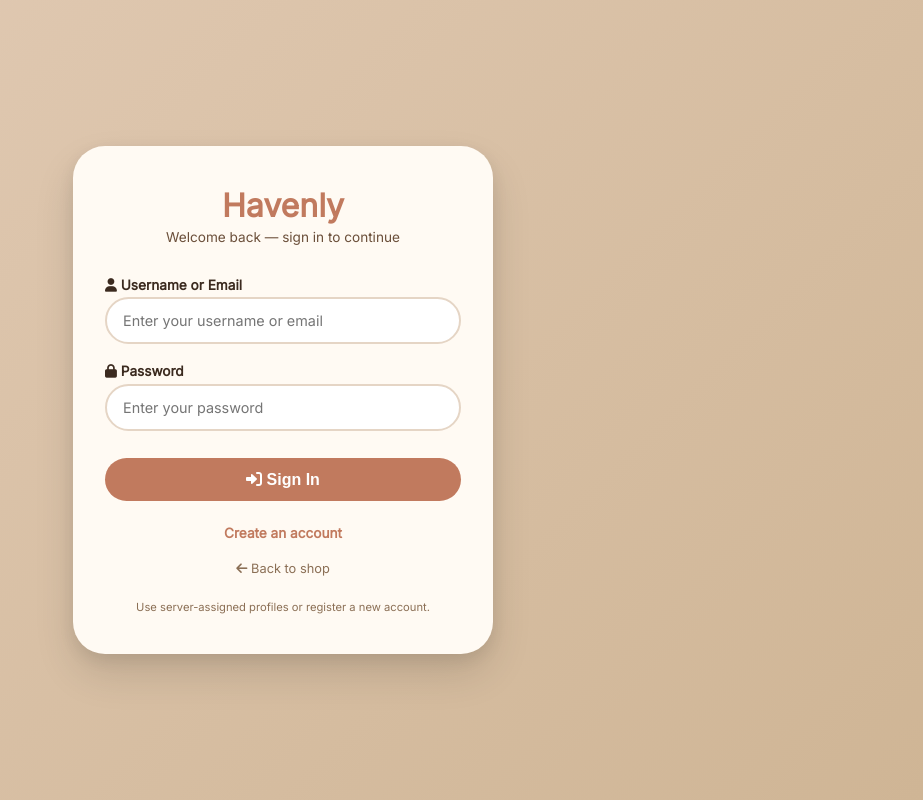
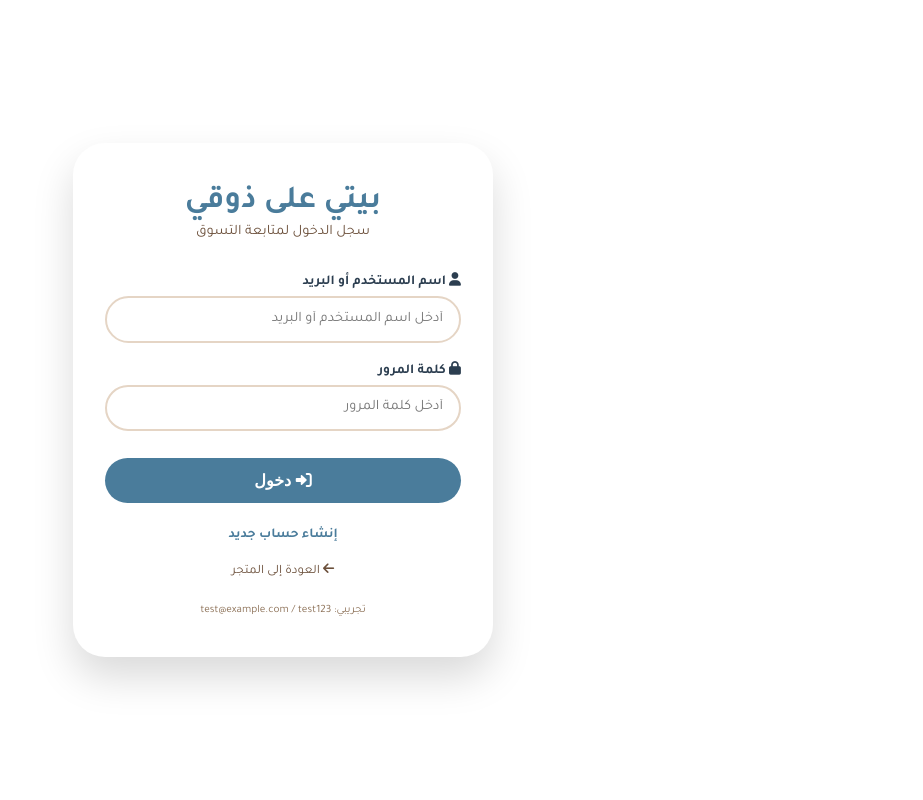
Before and after one commit to bouqsimifatimaezzahra-rgb/havelny-website, a plain HTML site: page login.html in a window 1280 px wide. Shown: the whole page, without its empty margins (357-1280 px from the left). Drawn offline with Linux system fonts and the light colour scheme.

Commit message:
Add Arabic version of login page

```diff
--- a/login.html
+++ b/login.html
@@ -1,16 +1,23 @@
 <!DOCTYPE html>
-<html lang="en">
+<html lang="ar" dir="rtl">
 <head>
     <meta charset="UTF-8">
     <meta name="viewport" content="width=device-width, initial-scale=1.0, viewport-fit=cover">
-    <title>Havenly – Sign In</title>
-    <link href="https://fonts.googleapis.com/css2?family=Inter:opsz,wght@14..32,300;400;600;700;800&display=swap" rel="stylesheet">
+    <title>تسجيل الدخول – بيتي على ذوقي</title>
+    <link href="https://fonts.googleapis.com/css2?family=Tajawal:wght@400;500;700;800;900&display=swap" rel="stylesheet">
     <link rel="stylesheet" href="https://cdnjs.cloudflare.com/ajax/libs/font-awesome/6.0.0-beta3/css/all.min.css">
     <style>
-        * { margin: 0; padding: 0; box-sizing: border-box; }
+        * { margin:0; padding:0; box-sizing:border-box; }
+        :root {
+            --blue: #4A7C9B;
+            --blue-dark: #1A3B4C;
+            --white: #FFFFFF;
+            --warm-bg: #F8F0E3;
+            --text: #2C3E50;
+        }
         body {
-            font-family: 'Inter', sans-serif;
-            background: linear-gradient(135deg, #e2cbb5, #cfb595);
+            font-family: 'Tajawal', sans-serif;
+            background: linear-gradient(135deg, var(--blue-light), var(--blue));
             min-height: 100vh;
             display: flex;
             align-items: center;
@@ -18,154 +25,65 @@
             padding: 1.5rem;
         }
         .login-card {
-            max-width: 420px;
-            width: 100%;
-            background: #fffaf3;
-            border-radius: 2rem;
-            box-shadow: 0 20px 40px rgba(0,0,0,0.12), 0 6px 16px rgba(0,0,0,0.08);
+            max-width: 420px; width: 100%;
+            background: white; border-radius: 2rem;
             padding: 2.5rem 2rem;
-            transition: 0.2s;
+            box-shadow: 0 20px 40px rgba(0,0,0,0.15);
         }
-        .login-card h1 {
-            color: #c17a5e;
-            font-size: 2rem;
-            text-align: center;
-            margin-bottom: 0.2rem;
-            font-weight: 800;
+        .login-card h1 { color: var(--blue); font-size: 2rem; text-align: center; margin-bottom: 0.2rem; }
+        .login-card p.sub { text-align: center; color: #6b4f3a; font-size: 0.9rem; margin-bottom: 2rem; }
+        .form-group { margin-bottom: 1.2rem; }
+        label { display: block; font-weight: 600; font-size: 0.85rem; margin-bottom: 0.3rem; color: var(--text); }
+        input {
+            width: 100%; padding: 0.8rem 1rem;
+            border: 2px solid #e5d5c5; border-radius: 1.5rem;
+            font-family: inherit; font-size: 0.9rem;
+            background: white; transition: 0.2s;
         }
-        .login-card p.sub {
-            text-align: center;
-            color: #6b4f3a;
-            font-size: 0.85rem;
-            margin-bottom: 2rem;
+        input:focus { border-color: var(--blue); outline: none; box-shadow: 0 0 0 3px rgba(74,124,155,0.15); }
+        .btn {
+            width: 100%; background: var(--blue); color: white;
+            border: none; padding: 0.8rem; border-radius: 2rem;
+            font-weight: 700; font-size: 1rem; cursor: pointer;
+            transition: 0.2s; margin-top: 0.5rem;
         }
-        .form-group {
-            margin-bottom: 1.2rem;
+        .btn:hover { background: var(--blue-dark); transform: translateY(-2px); }
+        .links { text-align: center; margin-top: 1.5rem; font-size: 0.85rem; }
+        .links a { color: var(--blue); text-decoration: none; font-weight: 600; }
+        .links a:hover { text-decoration: underline; }
+        .back-link { display: block; text-align: center; margin-top: 1.2rem; font-size: 0.8rem; }
+        .back-link a { color: #6b4f3a; text-decoration: none; }
+        .back-link a:hover { text-decoration: underline; }
+        .message {
+            margin-top: 0.8rem; padding: 0.6rem; border-radius: 1rem;
+            text-align: center; font-size: 0.8rem; display: none;
         }
-        label {
-            display: block;
-            font-weight: 600;
-            font-size: 0.85rem;
-            margin-bottom: 0.3rem;
-            color: #3b2a1f;
-        }
-        input {
-            width: 100%;
-            padding: 0.8rem 1rem;
-            border: 2px solid #e5d5c5;
-            border-radius: 1.5rem;
-            font-family: inherit;
-            font-size: 0.9rem;
-            background: white;
-            transition: 0.2s;
-        }
-        input:focus {
-            border-color: #c17a5e;
-            outline: none;
-            box-shadow: 0 0 0 3px rgba(193,122,94,0.15);
-        }
-        .btn {
-            width: 100%;
-            background: #c17a5e;
-            color: white;
-            border: none;
-            padding: 0.8rem;
-            border-radius: 2rem;
-            font-weight: 700;
-            font-size: 1rem;
-            cursor: pointer;
-            transition: 0.2s;
-            margin-top: 0.5rem;
-        }
-        .btn:hover {
-            background: #9e5e45;
-            transform: translateY(-2px);
-        }
-        .btn:active {
-            transform: scale(0.98);
-        }
-        .links {
-            text-align: center;
-            margin-top: 1.5rem;
-            font-size: 0.85rem;
-        }
-        .links a {
-            color: #c17a5e;
-            text-decoration: none;
-            font-weight: 600;
-        }
-        .links a:hover {
-            text-decoration: underline;
-        }
-        .back-link {
-            display: block;
-            text-align: center;
-            margin-top: 1.2rem;
-            font-size: 0.8rem;
-        }
-        .back-link a {
-            color: #8b6f55;
-            text-decoration: none;
-        }
-        .back-link a:hover {
-            text-decoration: underline;
-        }
-        .message {
-            margin-top: 0.8rem;
-            padding: 0.6rem;
-            border-radius: 1rem;
-            text-align: center;
-            font-size: 0.8rem;
-            display: none;
-        }
-        .message.error {
-            display: block;
-            background: #ffe7e7;
-            color: #c62828;
-            border: 1px solid #ffc4c4;
-        }
-        .message.success {
-            display: block;
-            background: #e6f4ea;
-            color: #2e7d32;
-            border: 1px solid #c8e6c9;
-        }
-        .footer-note {
-            margin-top: 1.5rem;
-            font-size: 0.7rem;
-            color: #8b6f55;
-            text-align: center;
-        }
-        @media (max-width: 480px) {
-            .login-card { padding: 1.8rem; }
-        }
+        .message.error { display: block; background: #ffe7e7; color: #c62828; border: 1px solid #ffc4c4; }
+        .message.success { display: block; background: #e6f4ea; color: #2e7d32; border: 1px solid #c8e6c9; }
+        .footer-note { margin-top: 1.5rem; font-size: 0.7rem; color: #8b6f55; text-align: center; }
     </style>
 </head>
 <body>
 <div class="login-card">
-    <h1>Havenly</h1>
-    <p class="sub">Welcome back — sign in to continue</p>
+    <h1>بيتي على ذوقي</h1>
+    <p class="sub">سجل الدخول لمتابعة التسوق</p>
 
     <form id="loginForm">
         <div class="form-group">
-            <label><i class="fas fa-user"></i> Username or Email</label>
-            <input type="text" id="loginUsername" placeholder="Enter your username or email" required>
+            <label><i class="fas fa-user"></i> اسم المستخدم أو البريد</label>
+            <input type="text" id="loginUsername" placeholder="أدخل اسم المستخدم أو البريد" required>
         </div>
         <div class="form-group">
-            <label><i class="fas fa-lock"></i> Password</label>
-            <input type="password" id="loginPassword" placeholder="Enter your password" required>
+            <label><i class="fas fa-lock"></i> كلمة المرور</label>
+            <input type="password" id="loginPassword" placeholder="أدخل كلمة المرور" required>
         </div>
-        <button type="submit" class="btn"><i class="fas fa-sign-in-alt"></i> Sign In</button>
+        <button type="submit" class="btn"><i class="fas fa-sign-in-alt"></i> دخول</button>
         <div id="loginMessage" class="message"></div>
     </form>
 
-    <div class="links">
-        <a href="signup.html">Create an account</a>
-    </div>
-    <div class="back-link">
-        <a href="index.html"><i class="fas fa-arrow-left"></i> Back to shop</a>
-    </div>
-    <div class="footer-note">Use server-assigned profiles or register a new account.</div>
+    <div class="links"><a href="signup.html">إنشاء حساب جديد</a></div>
+    <div class="back-link"><a href="index.html"><i class="fas fa-arrow-left"></i> العودة إلى المتجر</a></div>
+    <div class="footer-note">تجريبي: test@example.com / test123</div>
 </div>
 
 <script>
@@ -173,59 +91,52 @@
     const msgDiv = document.getElementById('loginMessage');
     const redirect = 'index.html';
 
-    // Adjust base API path if hosting on an alternative domain setup
-    const API_BASE = '/api';
-
-    // Redirect automatically if an active verification token profile is running
-    if (localStorage.getItem('token') && localStorage.getItem('current_user')) {
+    if (localStorage.getItem('بيتي_مستخدم_حالي')) {
         window.location.href = redirect;
     }
 
-    loginForm.addEventListener('submit', async function(e) {
+    function getUsers() {
+        return JSON.parse(localStorage.getItem('بيتي_مستخدمين')) || [];
+    }
+
+    loginForm.addEventListener('submit', function(e) {
         e.preventDefault();
-
         const username = document.getElementById('loginUsername').value.trim();
         const password = document.getElementById('loginPassword').value;
 
         if (!username || !password) {
             msgDiv.className = 'message error';
-            msgDiv.innerText = 'Please fill in both fields.';
+            msgDiv.innerText = 'الرجاء ملء جميع الحقول.';
             return;
         }
 
-        try {
-            // Dispatches validation parameters to Node entry points
-            const response = await fetch(`${API_BASE}/users/login`, {
-                method: 'POST',
-                headers: { 'Content-Type': 'application/json' },
-                body: JSON.stringify({ username, password })
-            });
+        const users = getUsers();
+        const user = users.find(u =>
+            u.username.toLowerCase() === username.toLowerCase() ||
+            u.email.toLowerCase() === username.toLowerCase()
+        );
 
-            const data = await response.json();
+        if (!user) {
+            msgDiv.className = 'message error';
+            msgDiv.innerText = 'المستخدم غير موجود. يرجى إنشاء حساب.';
+            return;
+        }
 
-            if (!response.ok) {
-                // Renders backend signature error callbacks (e.g. invalid password)
-                msgDiv.className = 'message error';
-                msgDiv.innerText = data.error || 'Authentication verification failed.';
-                return;
-            }
+        if (user.password !== password) {
+            msgDiv.className = 'message error';
+            msgDiv.innerText = 'كلمة المرور غير صحيحة.';
+            return;
+        }
 
-            // Secure session data configurations mapping
-            localStorage.setItem('token', data.token);
-            localStorage.setItem('current_user', JSON.stringify(data.user));
+        localStorage.setItem('بيتي_مستخدم_حالي', JSON.stringify({
+            username: user.username,
+            email: user.email,
+            name: user.name || user.username
+        }));
 
-            msgDiv.className = 'message success';
-            msgDiv.innerText = `✅ Welcome back, ${data.user.username}! Redirecting...`;
-
-            setTimeout(() => {
-                window.location.href = redirect;
-            }, 1000);
-
-        } catch (error) {
-            console.error('Login Pipeline Request Error:', error);
-            msgDiv.className = 'message error';
-            msgDiv.innerText = 'Unable to establish communications loop with Havenly server engine.';
-        }
+        msgDiv.className = 'message success';
+        msgDiv.innerText = '✅ مرحباً بعودتك! جارٍ التحويل...';
+        setTimeout(() => window.location.href = redirect, 1000);
     });
 </script>
 </body>
```
